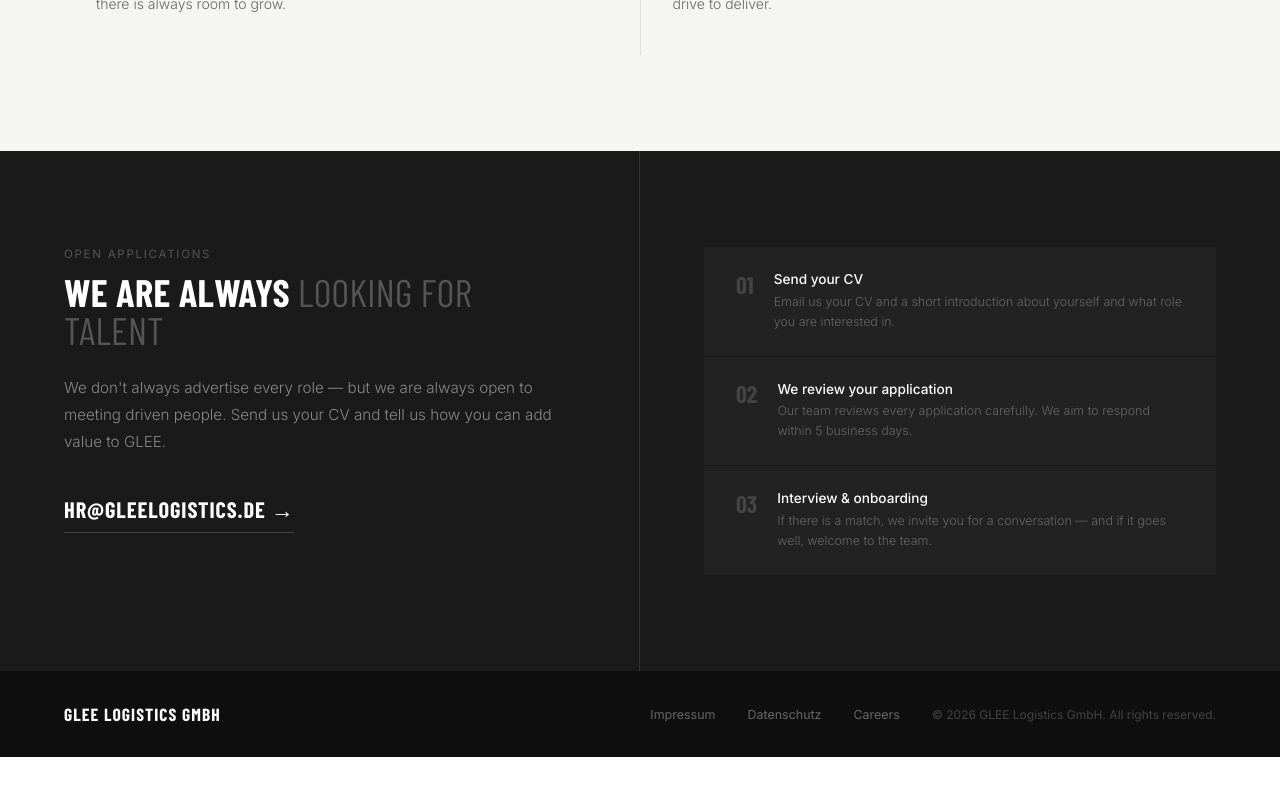
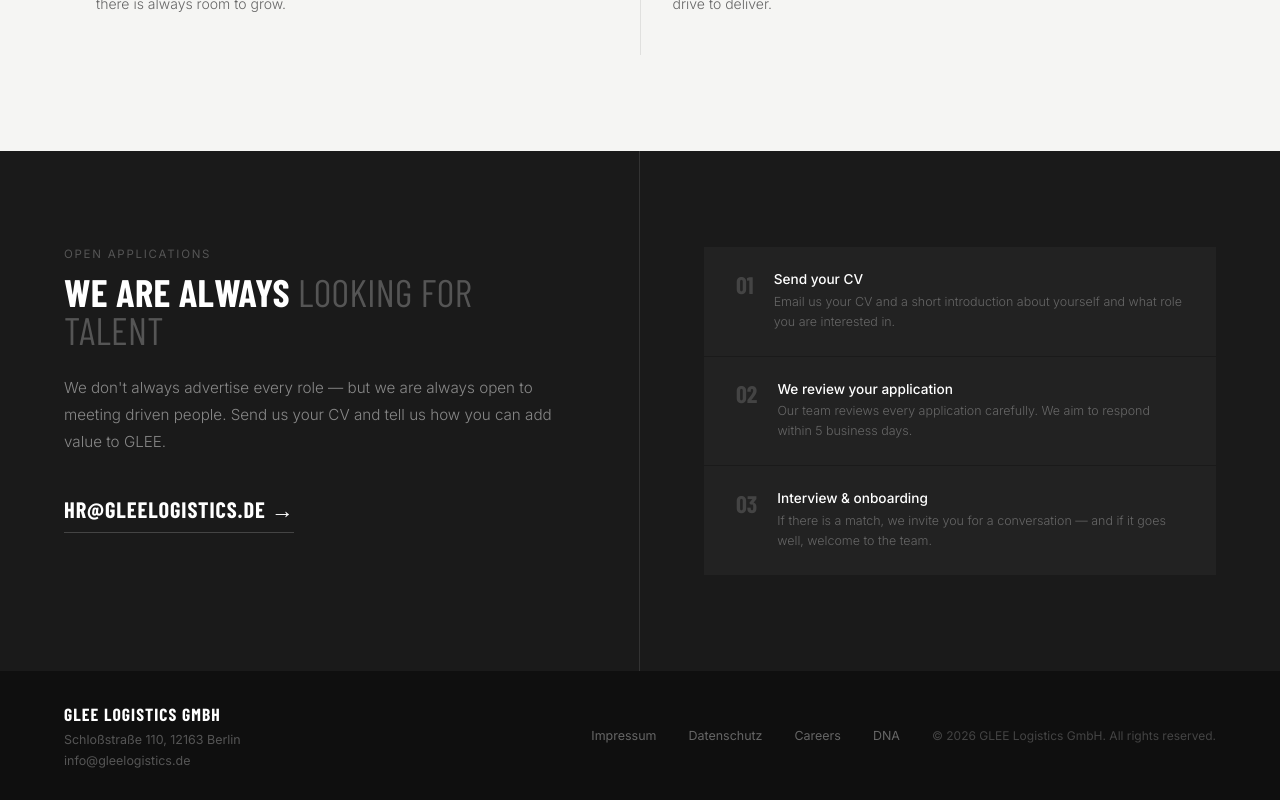
Before and after one commit to psrakoczy/glee-logistics, a Next.js app: page /careers in a window 1280 px wide. Shown: the part 1075-1875 px from the top of the page. Before the commit the page ends 1832 px from the top, so only its background shows below. Built offline with nearby package versions, Linux system fonts and the light colour scheme.

Commit message:
Add address to all footers

```diff
--- a/src/app/careers/page.tsx
+++ b/src/app/careers/page.tsx
@@ -155,11 +155,16 @@
       </section>
 
       <footer>
-        <div className="footer-logo">GLEE Logistics GmbH</div>
+        <div style={{ display: "flex", flexDirection: "column", gap: "0.4rem" }}>
+          <div className="footer-logo">GLEE Logistics GmbH</div>
+          <div style={{ fontSize: "0.78rem", color: "#555", fontFamily: "'Inter', sans-serif" }}>Schloßstraße 110, 12163 Berlin</div>
+          <a href="mailto:info@gleelogistics.de" style={{ fontSize: "0.78rem", color: "#555", textDecoration: "none", fontFamily: "'Inter', sans-serif" }}>info@gleelogistics.de</a>
+        </div>
         <div className="footer-right">
           <a href="/impressum">Impressum</a>
           <a href="/datenschutz">Datenschutz</a>
           <a href="/careers">{t.nav.careers}</a>
+          <a href="/dna">{t.nav.dna}</a>
           <span className="footer-copy">© {new Date().getFullYear()} GLEE Logistics GmbH. {t.footer.copy}</span>
         </div>
       </footer>
```
Also changed, not shown: src/app/dna/page.tsx (+6 -2 lines).
